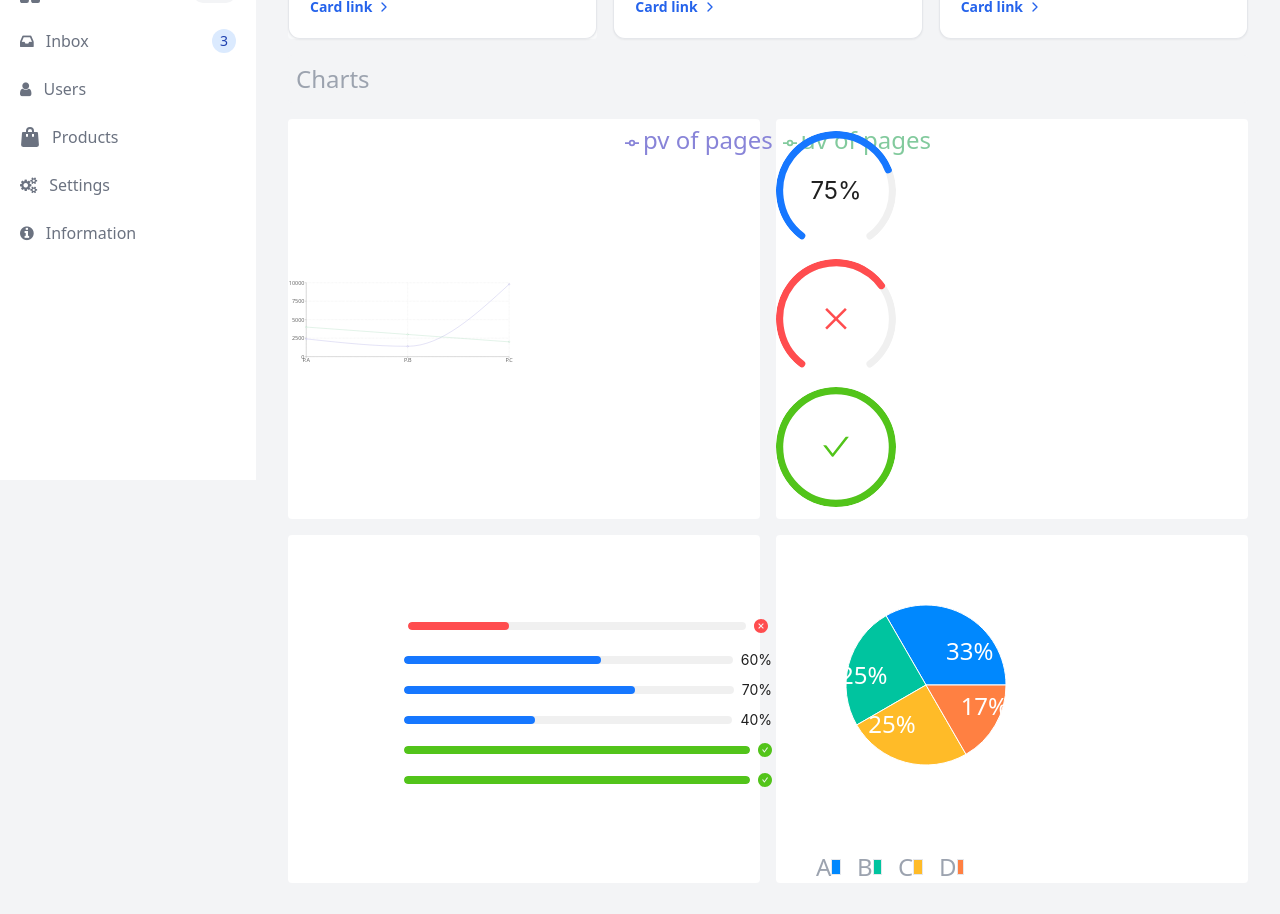
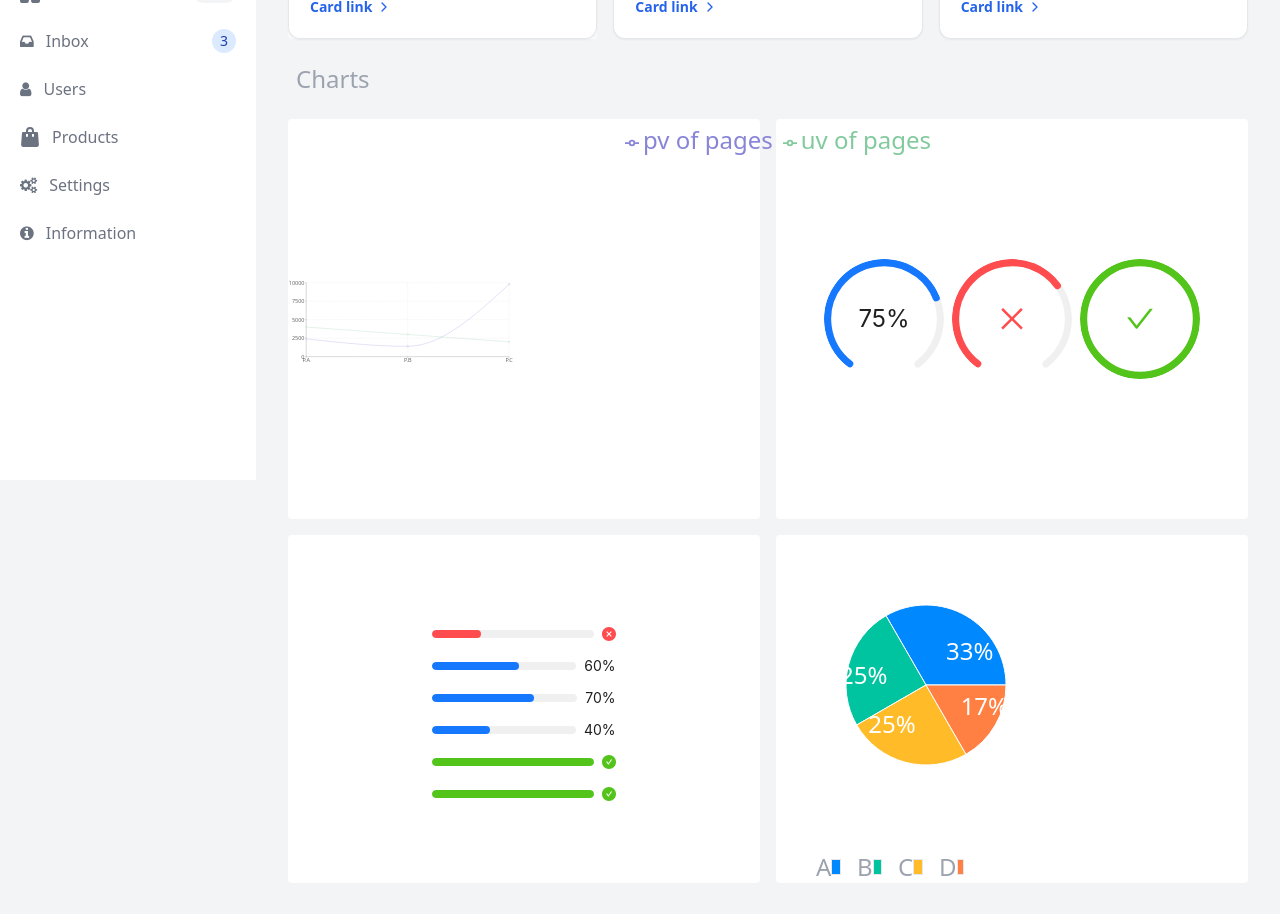
Before and after one commit to yadamoon/Admin-Panel, a React (Vite) app in the folder Dashboard/: page / in a window 1280 px wide. Shown: the part 320-1234 px from the top of the page. Built offline with nearby package versions, Linux system fonts and the light colour scheme.

Commit message:
updated sraceWeap component

```diff
--- a/Dashboard/src/components/pages/DashboardApp.jsx
+++ b/Dashboard/src/components/pages/DashboardApp.jsx
@@ -1,4 +1,4 @@
-import React from "react";
+
 import Chart from "../Layout/Chart";
 import PieComponent from "../Layout/PieComponent";
 import HeaderApp from "../SideBar/common/HeaderApp";
@@ -161,8 +161,8 @@ export default DashboardApp;
 
 export const SpaceWrap = () => {
   return (
-    <div className="grid grid-cols-1 md:grid-cols-2 lg:grid-cols-2 gap-4 justify-center items-center ">
-      <div className="justify-center items-center ">
+    <div className=" ">
+      <div className=" ">
         <Space wrap>
           <Progress type="dashboard" percent={75} />
           <Progress type="dashboard" percent={70} status="exception" />
@@ -175,20 +175,20 @@ export const SpaceWrap = () => {
 
 export const ProgressBarApp = () => {
   return (
-    <div className="grid grid-cols-1 md:grid-cols-2 lg:grid-cols-3 gap-4 mb-4  w-64">
+    <div className="">
       <div className="">
         <Progress
           percent={30}
-          className="col-span-1  p-3 flex lg:w-96 "
+          className=""
           status="exception"
         />
-        <Progress percent={60} className="col-span-1 p-2 flex lg:w-96  " />
-        <Progress percent={70} className="col-span-1 p-2 flex lg:w-96  " />
-        <Progress percent={40} className="col-span-1 p-2 flex lg:w-96 " />
-        <Progress percent={100} className="col-span-1 p-2 flex  lg:w-96   " />
+        <Progress percent={60} className="" />
+        <Progress percent={70} className=" " />
+        <Progress percent={40} className=" " />
+        <Progress percent={100} className=" " />
         <Progress
           percent={100}
-          className="col-span-1 p-2 flex lg:w-96 "
+          className=" "
           status="success"
         />
       </div>
```
